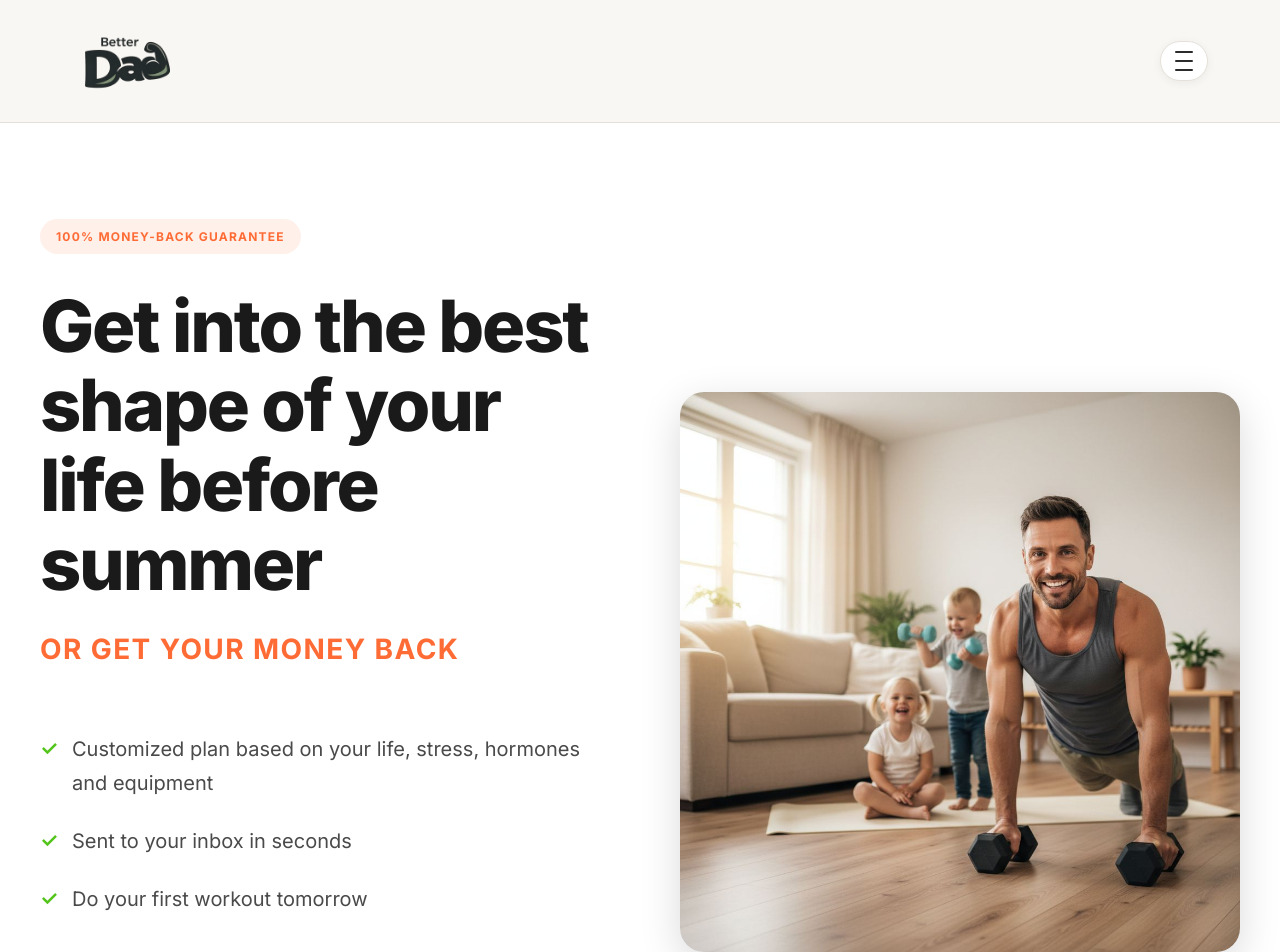
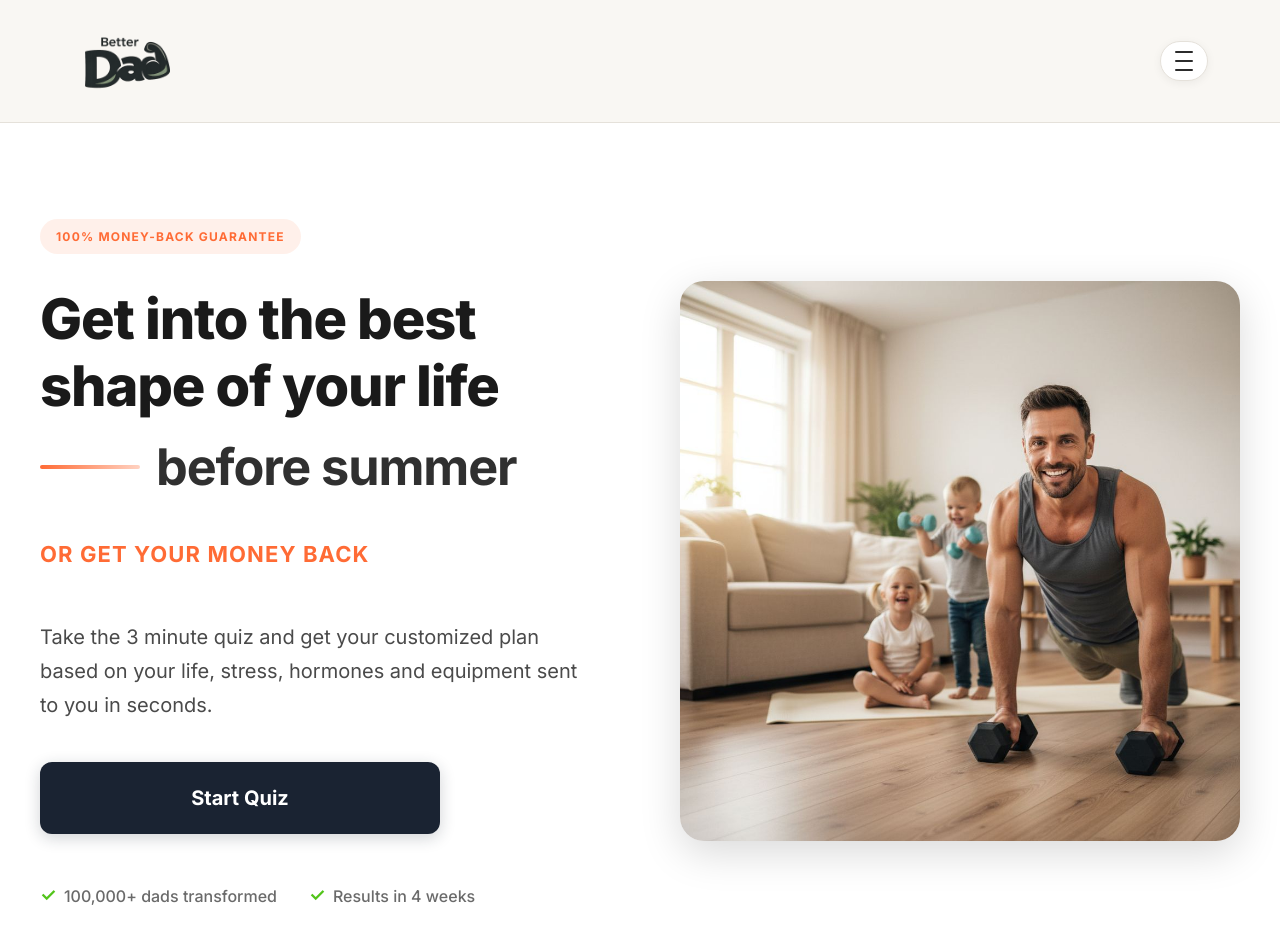
Before and after one commit to cedervikarl/betterdad, a React (Vite) app: page / in a window 1280 px wide. Shown: the top 952 px of the page. Built offline with nearby package versions, Linux system fonts and the light colour scheme; no server answers.

Commit message:
Improve hero section: remove bullets, smaller headline, add divider line, better mobile/desktop layout

```diff
--- a/src/components/Hero.css
+++ b/src/components/Hero.css
@@ -104,22 +104,43 @@
 }
 
 .hero-title {
-  font-size: 2.75rem;
+  font-size: 2rem;
   font-weight: 800;
   color: var(--text-dark);
   margin: 0;
-  letter-spacing: -0.03em;
-  line-height: 1.1;
+  letter-spacing: -0.02em;
+  line-height: 1.3;
   font-family: 'Inter', sans-serif;
+  display: flex;
+  flex-direction: column;
+  gap: 0.75rem;
+}
+
+.hero-title-main {
+  display: block;
+}
+
+.hero-title-divider {
+  width: 50px;
+  height: 3px;
+  background: linear-gradient(90deg, var(--accent-orange) 0%, rgba(255, 107, 53, 0.3) 100%);
+  border-radius: 2px;
+  margin: 0.25rem 0;
+}
+
+.hero-title-summer {
+  font-size: 0.95em;
+  opacity: 0.85;
+  font-weight: 700;
 }
 
 .hero-guarantee {
-  font-size: 1.125rem;
+  font-size: 1rem;
   font-weight: 700;
   color: var(--accent-orange);
   letter-spacing: 0.05em;
   text-transform: uppercase;
-  margin: -0.5rem 0 0 0;
+  margin: 0.5rem 0 0 0;
   font-family: 'Inter', sans-serif;
 }
 
@@ -137,33 +158,15 @@
   box-shadow: 0 8px 32px rgba(0, 0, 0, 0.12);
 }
 
-.hero-benefits {
-  list-style: none;
-  padding: 0;
-  margin: 1rem 0;
-  text-align: left;
+.hero-description {
+  font-size: 1.0625rem;
+  color: var(--text-gray);
+  line-height: 1.7;
+  margin: 1rem 0 0 0;
   max-width: 600px;
   margin-left: auto;
   margin-right: auto;
-}
-
-.hero-benefits li {
-  font-size: 1.125rem;
-  color: var(--text-gray);
-  line-height: 1.7;
-  padding: 0.75rem 0;
-  padding-left: 2rem;
-  position: relative;
   font-family: 'Inter', sans-serif;
-}
-
-.hero-benefits li::before {
-  content: "✓";
-  position: absolute;
-  left: 0;
-  color: var(--success-green);
-  font-weight: 700;
-  font-size: 1.25rem;
 }
 
 .hero-cta {
@@ -458,11 +461,39 @@
   }
 
   .hero-title {
-    font-size: 4rem;
+    font-size: 2.75rem;
+    flex-direction: row;
+    align-items: center;
+    flex-wrap: wrap;
+    gap: 1rem;
+    line-height: 1.2;
+  }
+
+  .hero-title-main {
+    display: inline;
+  }
+
+  .hero-title-divider {
+    width: 60px;
+    height: 4px;
+    margin: 0;
+    flex-shrink: 0;
+  }
+
+  .hero-title-summer {
+    font-size: 0.9em;
+    opacity: 0.9;
   }
 
   .hero-guarantee {
-    font-size: 1.5rem;
+    font-size: 1.25rem;
+  }
+
+  .hero-description {
+    margin-left: 0;
+    margin-right: 0;
+    text-align: left;
+    font-size: 1.125rem;
   }
 
   .hero-image-mobile {
@@ -509,14 +540,19 @@
 
 @media (min-width: 1024px) {
   .hero-title {
-    font-size: 4.5rem;
+    font-size: 3.5rem;
+  }
+
+  .hero-title-divider {
+    width: 100px;
+    height: 4px;
   }
 
   .hero-guarantee {
-    font-size: 1.75rem;
+    font-size: 1.375rem;
   }
 
-  .hero-benefits li {
+  .hero-description {
     font-size: 1.25rem;
   }
 
@@ -531,7 +567,7 @@
 
 @media (min-width: 1440px) {
   .hero-title {
-    font-size: 5.5rem;
+    font-size: 4rem;
   }
 
   .section-title {
--- a/src/components/Hero.jsx
+++ b/src/components/Hero.jsx
@@ -11,17 +11,17 @@ function Hero({ onStart }) {
             <div className="hero-content">
               <div className="hero-badge">100% Money-Back Guarantee</div>
               <h1 className="hero-title">
-                Get into the best shape of your life before summer
+                <span className="hero-title-main">Get into the best shape of your life</span>
+                <span className="hero-title-divider"></span>
+                <span className="hero-title-summer">before summer</span>
               </h1>
               <p className="hero-guarantee">OR GET YOUR MONEY BACK</p>
               <div className="hero-image-mobile">
                 <img src={heroImage} alt="Fit dad" className="hero-image" />
               </div>
-              <ul className="hero-benefits">
-                <li>Customized plan based on your life, stress, hormones and equipment</li>
-                <li>Sent to your inbox in seconds</li>
-                <li>Do your first workout tomorrow</li>
-              </ul>
+              <p className="hero-description">
+                Take the 3 minute quiz and get your customized plan based on your life, stress, hormones and equipment sent to you in seconds.
+              </p>
               <button className="hero-cta" onClick={onStart}>
                 Start Quiz
               </button>
```
